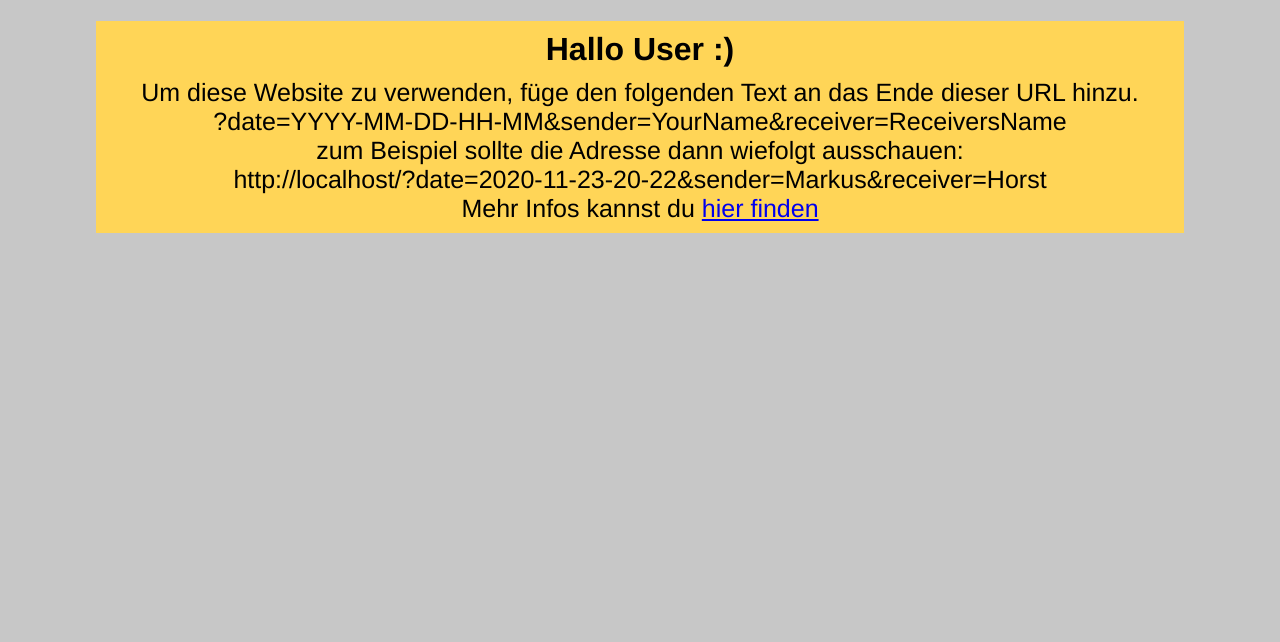
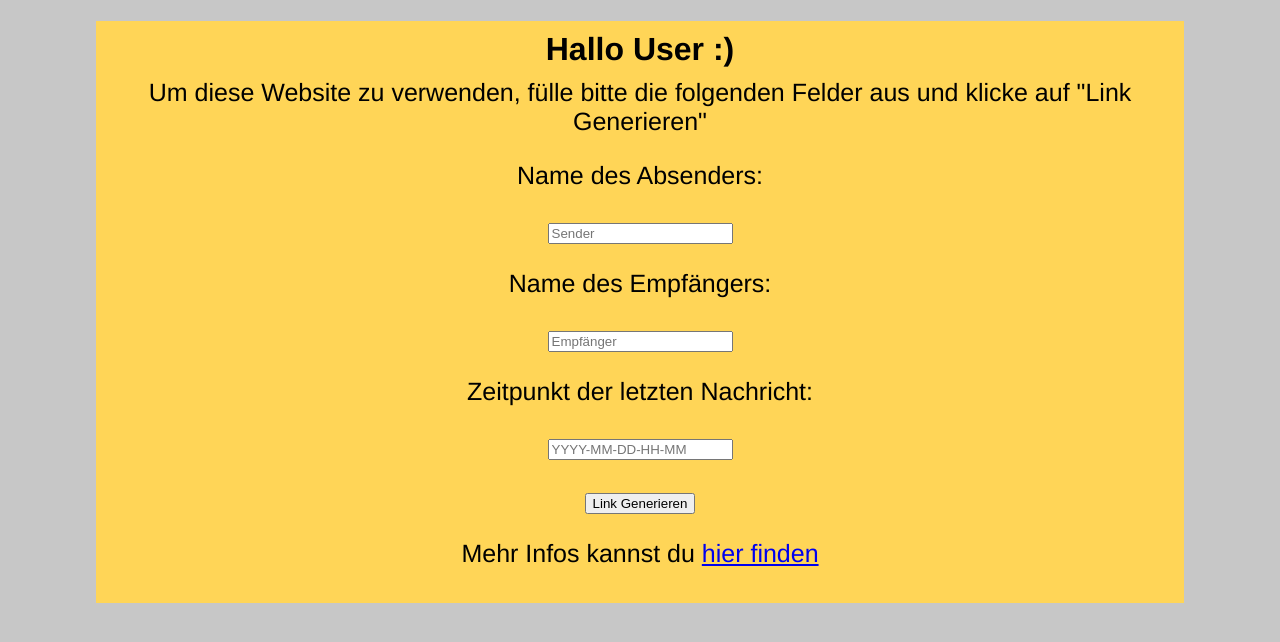
Before and after one commit to kurzschlussidi/reminder, a Flask app: page / in a window 1280 px wide. Shown: the top 642 px of the page. Run offline with Flask 2, Linux system fonts and the light colour scheme.

Commit message:
adding a form to generate the link

```diff
--- a/app.py
+++ b/app.py
@@ -1,24 +1,42 @@
 from datetime import datetime
-from flask import Flask, request
+from flask import Flask, request, redirect, url_for
 from flask import render_template
 import math
 
 
 app = Flask(__name__)
 
-@app.route("/")
-def index():
+@app.route("/", methods=["POST", "GET"])
+def editor():
+    if request.method == "POST":
+        url = request.url
+        sender = request.form["sender"]
+        receiver = request.form["receiver"]
+        date = request.form["date"]
+        if not sender or not receiver or not date:
+            return render_template('editor.html',link = None, error = True)
+        try:
+            datetime.strptime(date, '%Y-%m-%d-%H-%M')
+        except:
+            return render_template('editor.html',link = None, error = True)
+
+        link = url + "r?sender=" + sender + "&receiver=" + receiver + "&date=" + date
+        return render_template('editor.html',link = link)
+    else:
+        return render_template('editor.html',link = None)
+
+@app.route("/r")
+def reminder():
+    print("responding")
     sender = request.args.get('sender')
     receiver = request.args.get('receiver')
     send_date = request.args.get('date')
     if not sender or not receiver or not send_date:
-        url = request.url_root
-        return render_template('tutorial.html',url=url)
+        return redirect(url_for("editor"))
     try:
         time_send = datetime.strptime(send_date, '%Y-%m-%d-%H-%M')
     except:
-        url = request.url_root
-        return render_template('tutorial.html', url=url)
+        return redirect(url_for("editor"))
     duration = datetime.now()-time_send
     days = duration.days
     hours = math.floor(duration.seconds/3600)
--- /dev/null
+++ b/templates/editor.html
@@ -0,0 +1,32 @@
+<!doctype html>
+<head>
+    <title>Editor</title>
+    <link rel="stylesheet" href="{{ url_for('static', filename='css/style.css') }}">
+</head>
+<div class="frame">
+    <h1 class="heading">
+        Hallo User :)
+    </h1>
+    <div class="text">
+        Um diese Website zu verwenden, fülle bitte die folgenden Felder aus und klicke auf "Link Generieren" <br/>
+        <form action="#" method="POST">
+            <p>Name des Absenders:</p>
+            <p><input type="text" name = "sender" placeholder="Sender"></p>
+            <p>Name des Empfängers:</p>
+            <p><input type="text" name = "receiver" placeholder="Empfänger"></p>
+            <p>Zeitpunkt der letzten Nachricht:</p>
+            <p><input type="text" name = "date" placeholder="YYYY-MM-DD-HH-MM"></p>
+            <p><input type="submit" value="Link Generieren"></p>
+        </form>
+        {% if error %}
+            <p class="data_error">Bitte überprüfen Sie die eingegebenen Daten!</p>
+        {% endif %}
+
+        {% if link %}
+            <p> Hier ist der erstellte link:</p>
+            <a href="{{ link }}"> {{ link }} </a>
+        {% endif %}
+
+        <p>Mehr Infos kannst du <a href="https://github.com/kurzschlussidi/reminder">hier finden</a></p>
+    </div>
+</div>
--- a/templates/tutorial.html
+++ b/templates/tutorial.html
@@ -1,6 +1,6 @@
 <!doctype html>
 <head>
-    <title>Tutorial</title>
+    <title>Editor</title>
     <link rel="stylesheet" href="{{ url_for('static', filename='css/style.css') }}">
 </head>
 <div class="frame">
@@ -13,6 +13,5 @@
         zum Beispiel sollte die Adresse dann wiefolgt ausschauen: <br/>
         {{ url }}?date=2020-11-23-20-22&sender=Markus&receiver=Horst <br/>
         Mehr Infos kannst du <a href="https://github.com/kurzschlussidi/reminder">hier finden</a>
-
     </div>
 </div>
```
Also changed, not shown: 1 other file.
